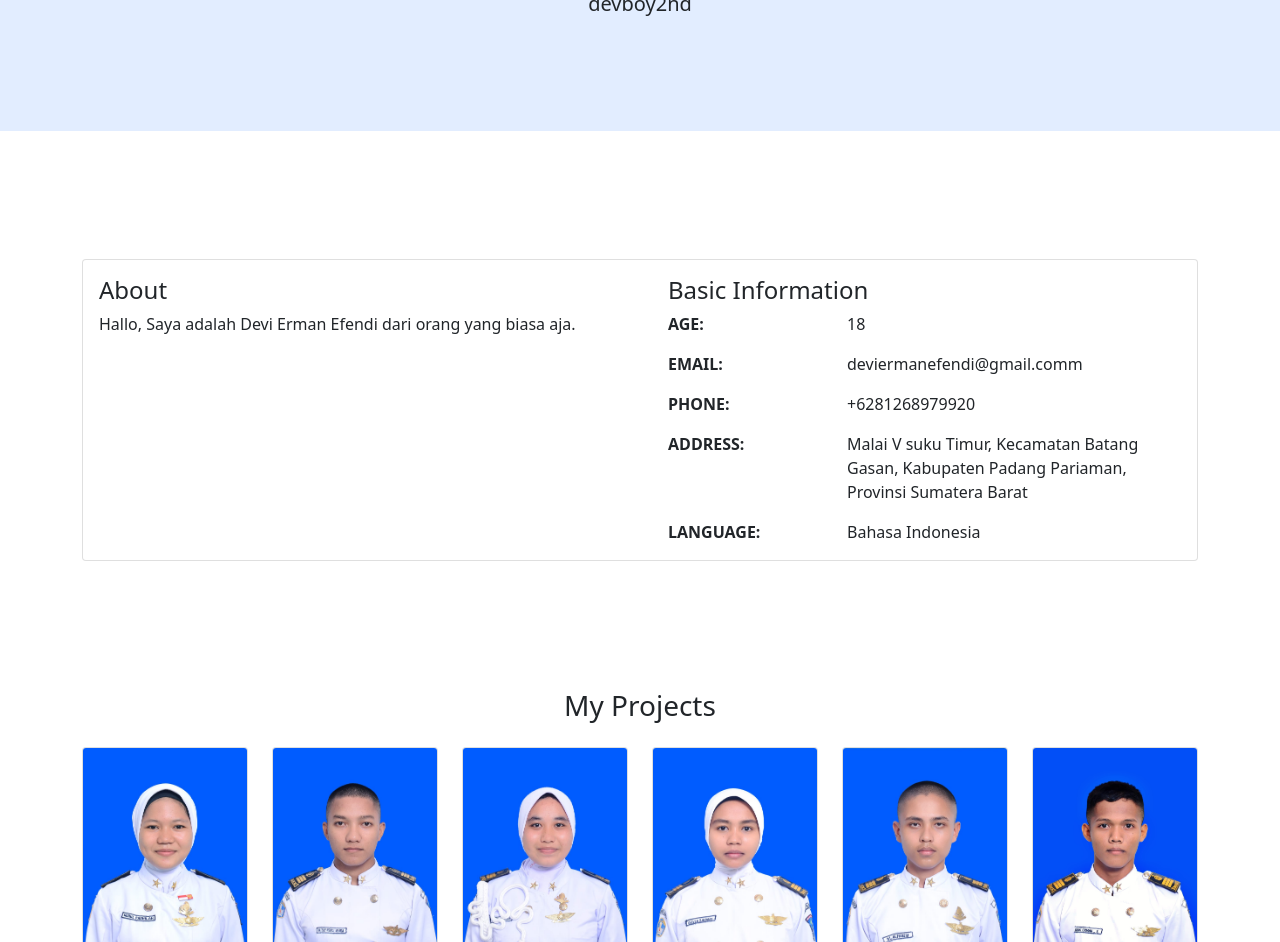
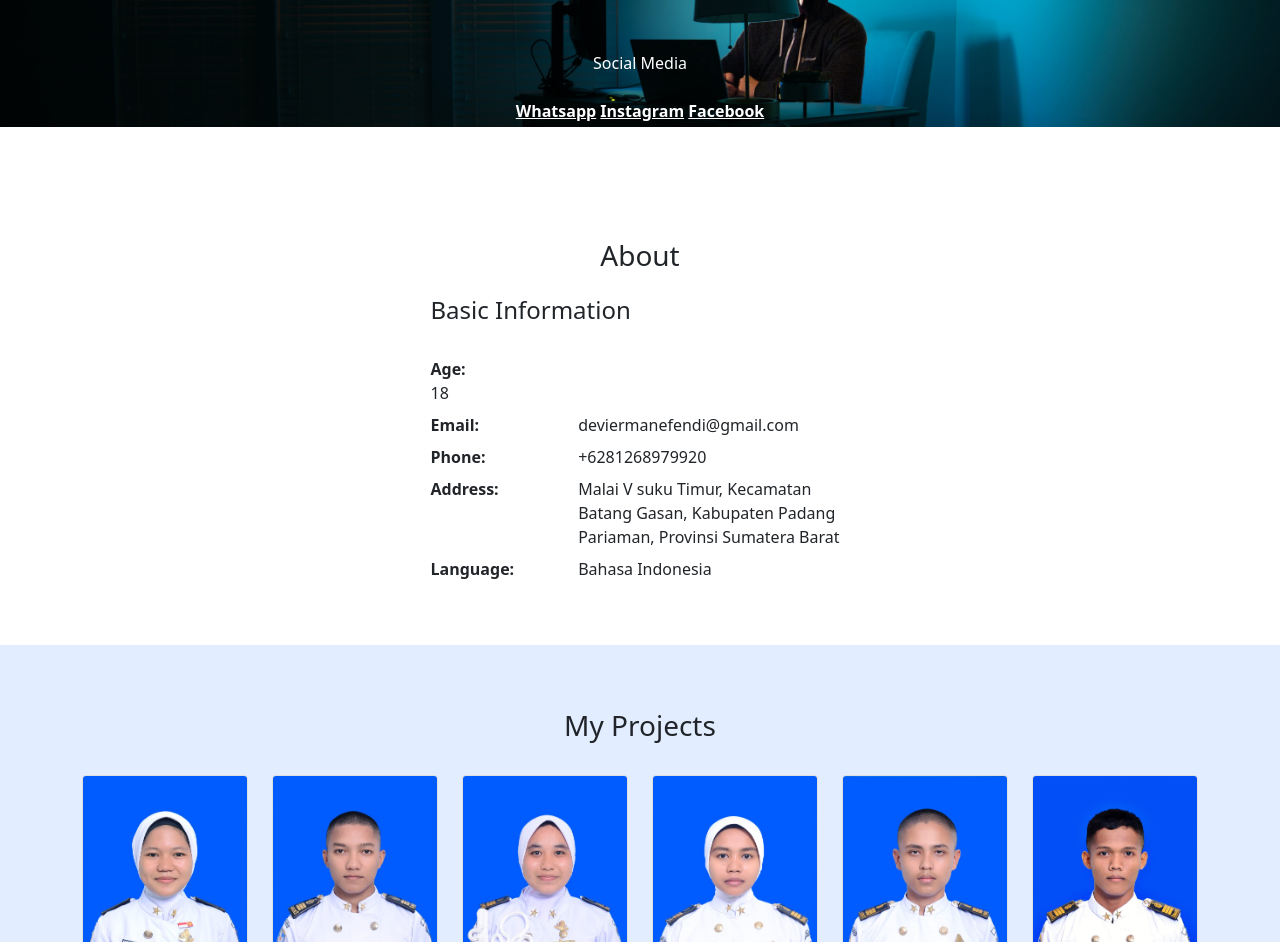
Before and after one commit to devboy2nd/devboy2nd.github.io, a plain HTML site: page index.html in a window 1280 px wide. Shown: the part 353-1295 px from the top of the page. Drawn offline with nearby package versions, Linux system fonts and the light colour scheme.

Commit message:
portfolio

```diff
--- /dev/null
+++ b/css/style.css
@@ -0,0 +1,12 @@
+.jumbotron {
+  padding: 6rem 1rem;
+  background-image: url(bgn.jpg); /* A <url>, as long as bgn.jpg is an actual image */
+}
+
+#projects {
+  background-color: #e2edff;
+}
+
+section {
+  padding-top: 5rem;
+}
--- a/index.html
+++ b/index.html
@@ -45,50 +45,72 @@
 
     <!-- jumbotron -->
 
+
     <section class="jumbotron text-center">
+      <div class="page-header-image" data-parallax="true" style="background-image: url(&quot;images/bg.jpg&quot;); transform: translate3d(0px, 0px, 0px);"></div>
       <img src="img/foto.jpg" alt="devboy2nd" width="170" class="rounded-circle img-thumbnail" />
-      <h3 class="display-4">Devi Erman Efendi</h3>
-      <p class="lead">devboy2nd</p>
+      <h3 class="display-4 text-white"><strong>Devi Erman Efendi</strong></h3>
+      <p class="lead text-white">devboy2nd</p>
+
+
+      <br><br>
+  <!--sosial media-->
+
+  <footer class="text-dark text-center pb-1 text-white">
+
+    Social Media
+
+    <br><br>
+
+     <a href="https://wa.me/6281268978820" class="text-white fw-bold">Whatsapp</a>
+
+
+     <a href="https://www.instagram.com/devboy2nd/" class="text-white fw-bold">Instagram</a>
+
+
+     <a href="https://web.facebook.com/dev.bou.752487/" class="text-white fw-bold">Facebook</a>
+  </footer>
+
+  <!-- akhir sosial media-->
+
     </section>
+
     <!-- akhir jumbotron -->
     <br /><br />
     <!-- about-->
 
     <section id="about">
-      <div class="section" id="about" tabindex="-1">
        <div class="container">
-          <div class="card aos-init" data-aos="fade-up" data-aos-offset="10">
-            <div class="row">
-              <div class="col-lg-6 col-md-12">
-                <div class="card-body">
-                  <div class="h4 mt-0 title">About</div>
-                  <p>Hallo, Saya adalah Devi Erman Efendi dari orang yang biasa aja.</p>
+         <div class="row text-center">
+           <div class="col">
+             <h3>About</h3>
            </div>
          </div>
-              <div class="col-lg-6 col-md-12">
+         <div class="row justify-content-center fs-6">
+
+           <div class="col-5" class="col-lg-5 col-md-12">
             <div class="card-body">
               <div class="h4 mt-0 title">Basic Information</div>
+              <br>
               <div class="row">
-                    <div class="col-sm-4"><strong class="text-uppercase">Age:</strong></div>
-                    <div class="col-sm-8">18</div>
+                <div class="col-sm-4-md"><strong>Age:</strong></div>
+                <div class="col-sm-8-md">18</div>
               </div>
-                  <div class="row mt-3">
-                    <div class="col-sm-4"><strong class="text-uppercase">Email:</strong></div>
-                    <div class="col-sm-8">deviermanefendi@gmail.comm</div>
+              <div class="row mt-2">
+                <div class="col-sm-4"><strong>Email:</strong></div>
+                <div class="col-sm-4">deviermanefendi@gmail.com</div>
               </div>
-                  <div class="row mt-3">
-                    <div class="col-sm-4"><strong class="text-uppercase">Phone:</strong></div>
+              <div class="row mt-2">
+                <div class="col-sm-4"><strong>Phone:</strong></div>
                 <div class="col-sm-8">+6281268979920</div>
               </div>
-                  <div class="row mt-3">
-                    <div class="col-sm-4"><strong class="text-uppercase">Address:</strong></div>
+              <div class="row mt-2">
+                <div class="col-sm-4"><strong>Address:</strong></div>
                 <div class="col-sm-8">Malai V suku Timur, Kecamatan Batang Gasan, Kabupaten Padang Pariaman, Provinsi Sumatera Barat</div>
               </div>
-                  <div class="row mt-3">
-                    <div class="col-sm-4"><strong class="text-uppercase">Language:</strong></div>
+              <div class="row mt-2">
+                <div class="col-sm-4"><strong>Language:</strong></div>
                 <div class="col-sm-8">Bahasa Indonesia</div>
-                  </div>
-                </div>
               </div>
             </div>
            </div>
@@ -101,9 +123,9 @@
     <br />
 
     <!-- projects -->
-    <section id="Projects">
+    <section id="projects">
       <div class="container">
-        <div class="row text-center mb-3">
+        <div class="row text-center mb-4">
           <div class="col">
             <h3>My Projects</h3>
           </div>
@@ -197,7 +219,7 @@
               </div>
             </div>
           </div>
-          <div class="col-2">
+          <div class="col-md-2">
             <div class="card">
               <img src="img/Projects/fot12.jpg" class="card-img-top" alt="projects12" />
               <div class="card-body">
@@ -365,7 +387,7 @@
           </div>
         </div>
         <div class="row justify-content-center">
-          <div class="col-md-6">
+          <div class="col-d-6">
             <form>
               <div class="mb-3">
                 <label for="Name" class="form-label">Nama Lengkap</label>
@@ -393,6 +415,8 @@
         <p>Createt With Love by <a href="https://www.instagram.com/devboy2nd/" class="text-white fw-bold">@devboy2nd</a></p>
     </footer>
     <!-- akhir footer-->
+
+
     <script src="https://cdn.jsdelivr.net/npm/bootstrap@5.0.1/dist/js/bootstrap.bundle.min.js" integrity="sha384-gtEjrD/SeCtmISkJkNUaaKMoLD0//ElJ19smozuHV6z3Iehds+3Ulb9Bn9Plx0x4" crossorigin="anonymous"></script>
   </body>
 </html>
--- a/style.css
+++ b/style.css
@@ -1,6 +1,6 @@
 .jumbotron {
-  padding: 6rem 1rem;
-  background-color: #e2edff;
+  background-image: url("img/bgn.jpg");
+  background-size: cover;
 }
 
 #projects {
@@ -8,5 +8,5 @@
 }
 
 section {
-  padding-top: 5rem;
+  padding-top: 4rem;
 }
```
Also changed, not shown: img/bgn.jpg (added), img/whatsapp/wa.PNG (added). Lines whose indentation alone changed are shown as unchanged.
